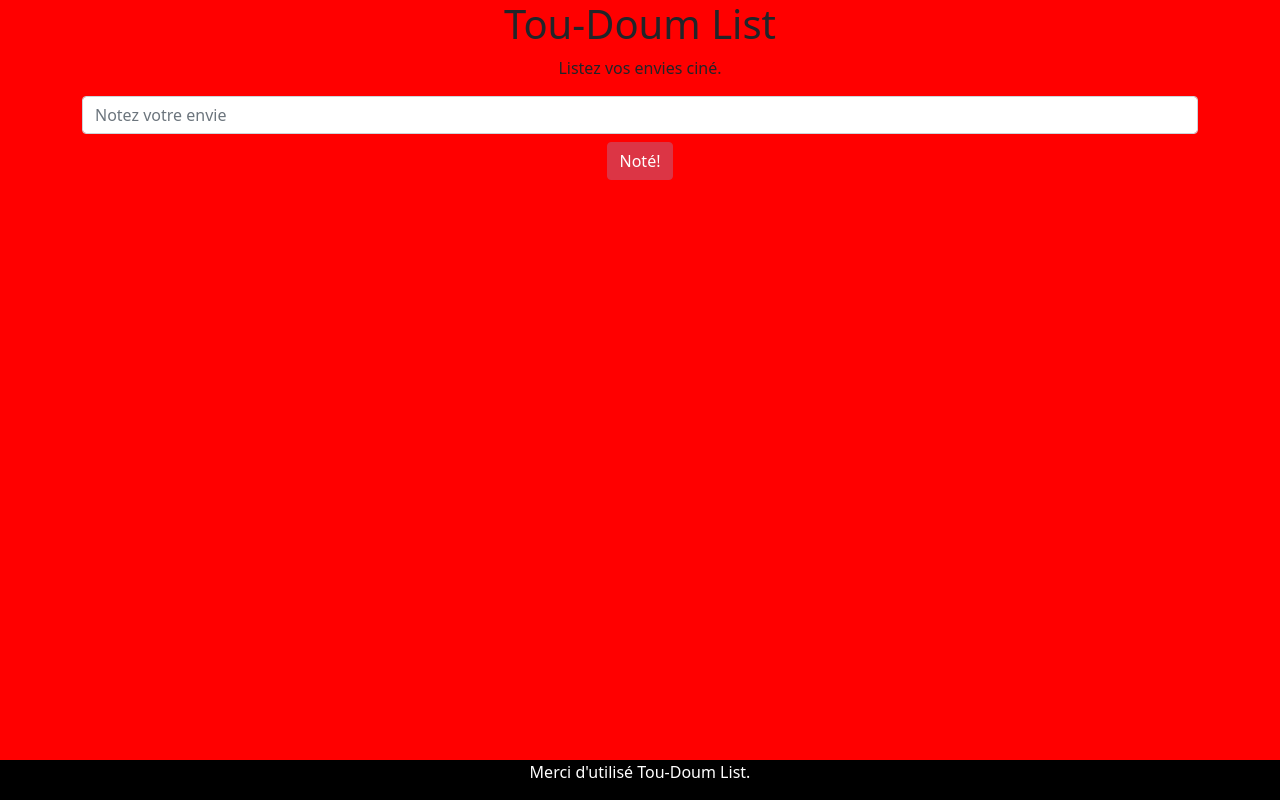
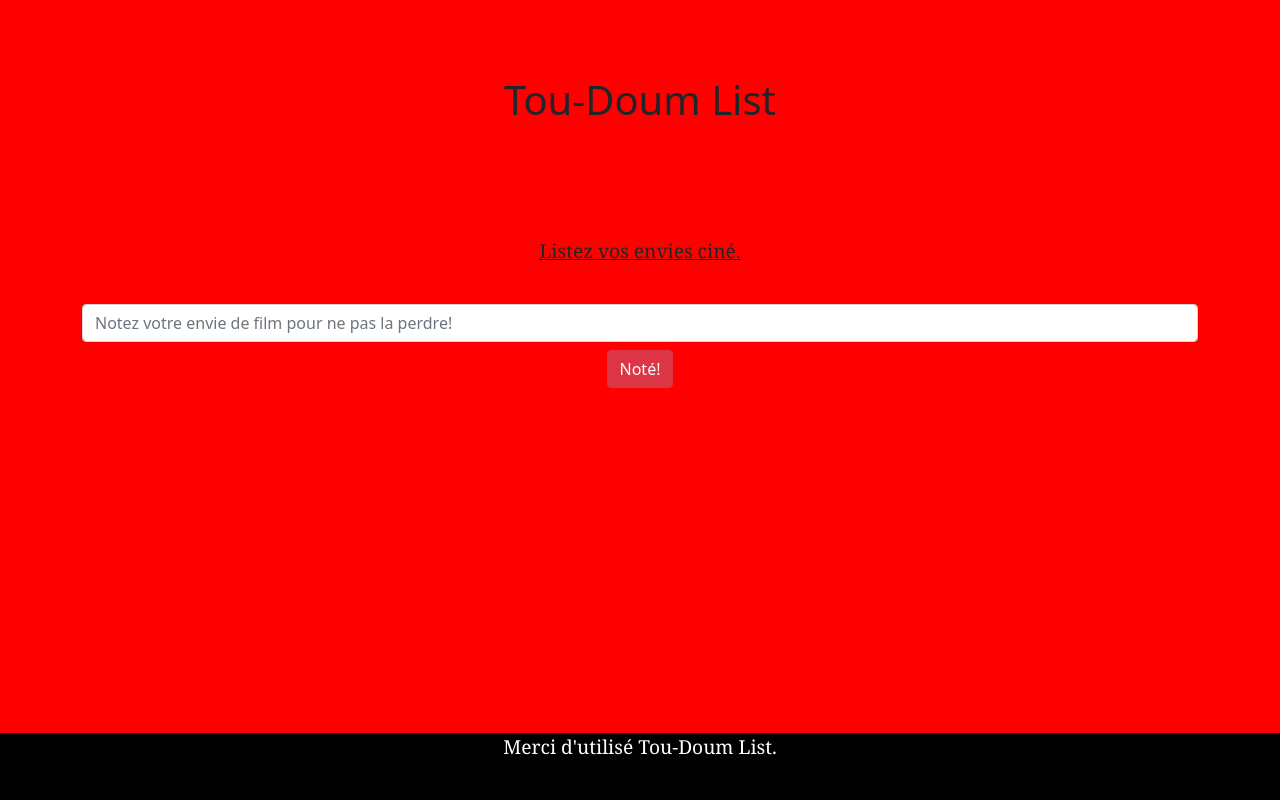
Before and after one commit to Sofian96/Tou-Doum-List-React, a React (Create React App) app: page / in a window 1280 px wide. Built offline with nearby package versions, Linux system fonts and the light colour scheme.

Commit message:
App final

```diff
--- a/src/Form.js
+++ b/src/Form.js
@@ -46,10 +46,10 @@ render(){
     return (
         <div className='form'>
             <form className='form-row'>
-                <input className='form-control mb-2' type='text' placeholder='Notez votre envie' value={this.state.userInput} onChange={this.onChange.bind(this)}></input>
+                <input className='form-control mb-2' type='text' placeholder='Notez votre envie de film pour ne pas la perdre!' value={this.state.userInput} onChange={this.onChange.bind(this)}></input>
                 <button className='btn btn-danger' onClick={this.addTouDoum.bind(this)} type='submit'> Noté! </button>
             </form>
-            <break></break>
+
             <div className='list-group'>
                 {this.renderTouDoums()}
             </div>
--- a/src/style/Form.css
+++ b/src/style/Form.css
@@ -1,5 +1,11 @@
 .list-group-item{
-    background-color: rgb(0, 0, 0);
+    background-color: rgb(109, 49, 49);
     color: red;
     font-family: Impact, Haettenschweiler, 'Arial Narrow Bold', sans-serif;
+    margin-bottom: 5px;
+    border-radius: 5px;
 }
+
+button{
+    margin-bottom: 5px;
+}
--- a/src/style/header.css
+++ b/src/style/header.css
@@ -1,3 +1,16 @@
 body{
     background-color: red;
 }
+
+h1{
+    margin-bottom: 3cm;
+    margin-top: 2cm;
+}
+
+p{
+    margin-bottom: 1cm;
+    font-family:Cambria, Cochin, Georgia, Times, 'Times New Roman', serif;
+    font-size: larger;
+    text-decoration-line: underline;
+    text-decoration-color: black;
+}
```
